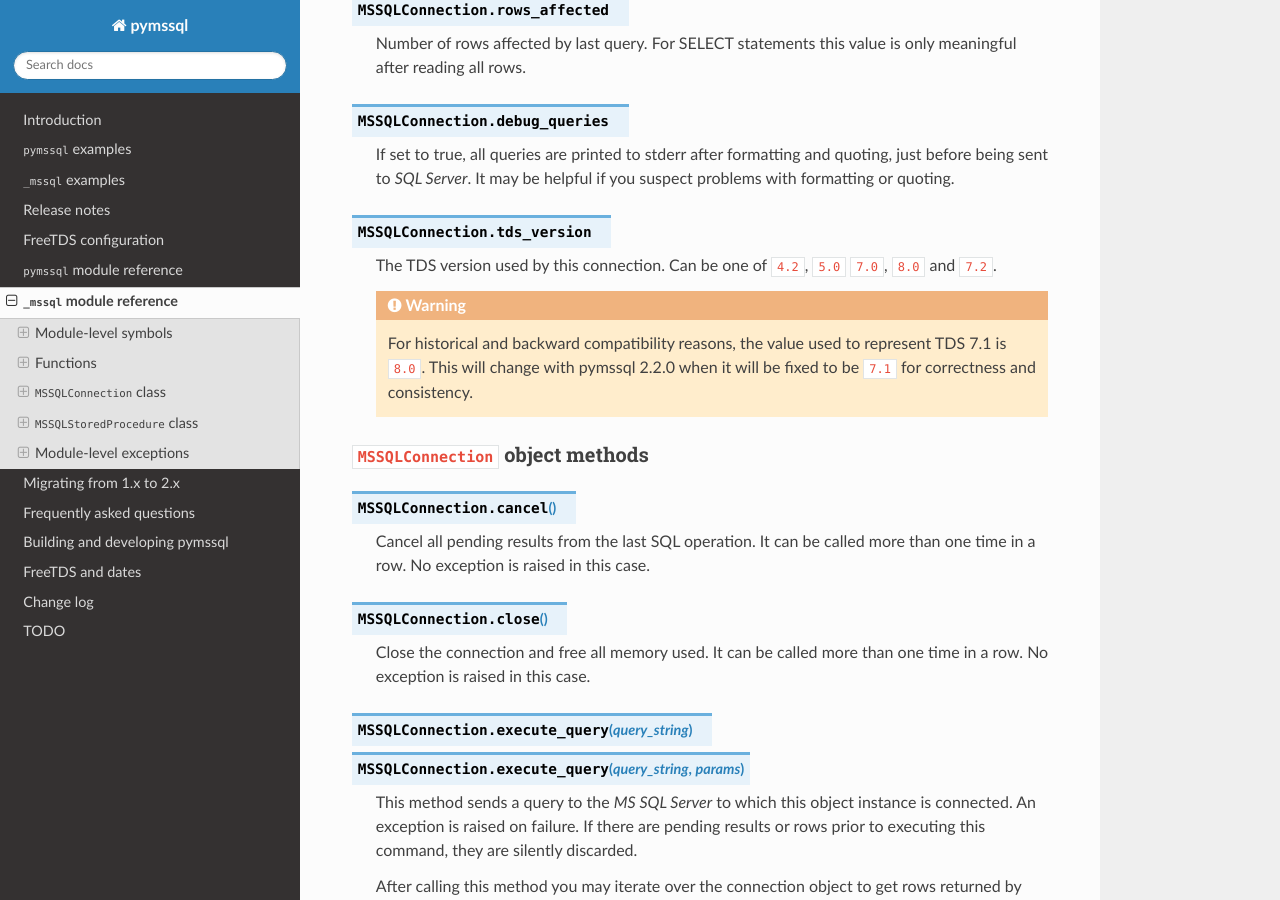
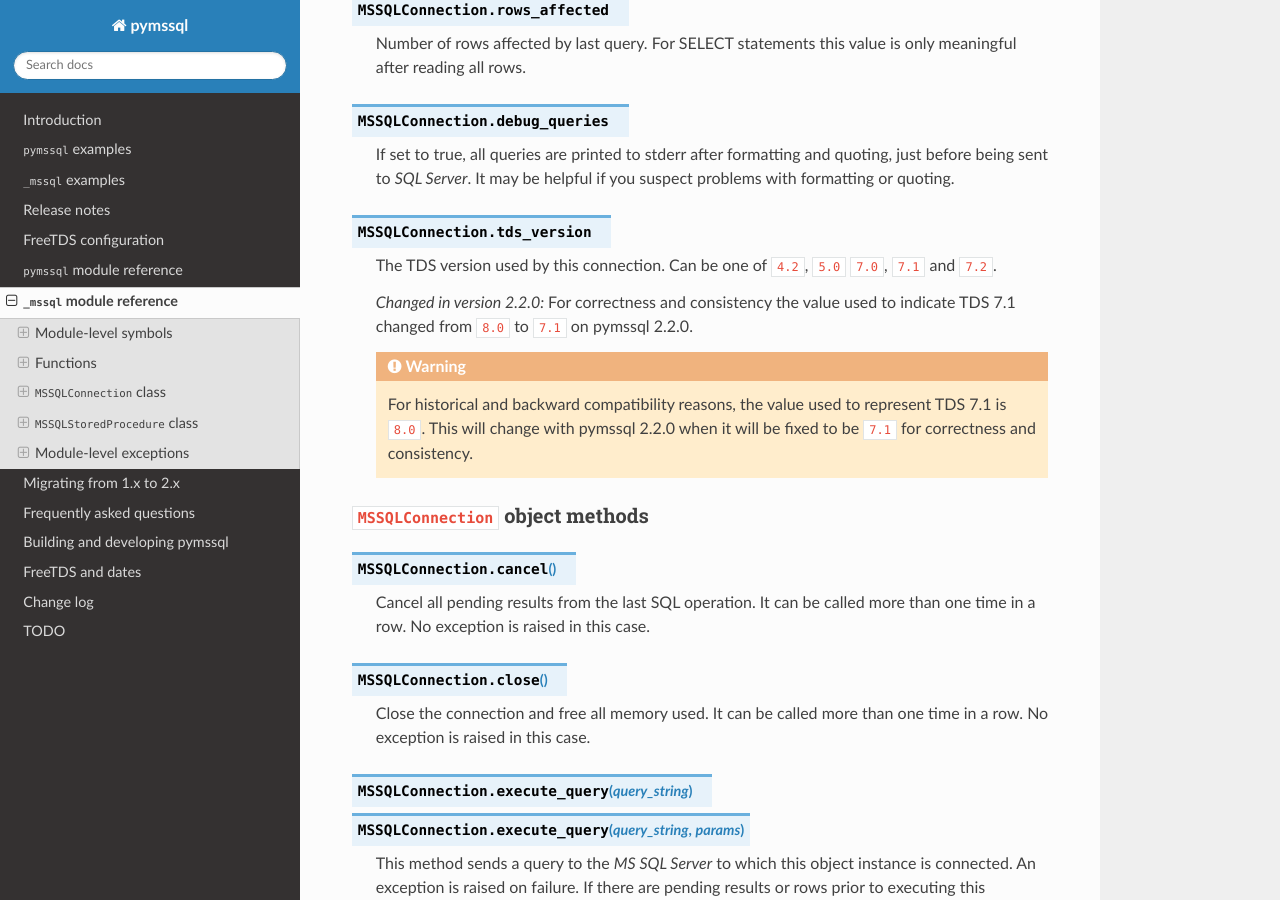
Before and after one commit to pymssql/pymssql, a Sphinx documentation site: the page built from docs/ref/_mssql.rst, in a window 1280 px wide and 900 px high, scrolled down 2534 px. Built offline with Sphinx 7.4.7 and the Read the Docs theme 2.0.0, drawn with Linux system fonts in a browser that asks for light colours.

Commit message:
Start reporting TDS version 7.1 as 7.1 instead of 8.0.

```diff
--- a/docs/ref/_mssql.rst
+++ b/docs/ref/_mssql.rst
@@ -137,7 +137,11 @@ Functions
 .. attribute:: MSSQLConnection.tds_version
 
    The TDS version used by this connection. Can be one of ``4.2``, ``5.0``
-   ``7.0``, ``8.0`` and ``7.2``.
+   ``7.0``, ``7.1`` and ``7.2``.
+
+   .. versionchanged:: 2.2.0
+       For correctness and consistency the value used to indicate TDS 7.1
+       changed from ``8.0`` to ``7.1`` on pymssql 2.2.0.
 
    .. warning::
       For historical and backward compatibility reasons, the value used to
```
Also changed, not shown: 2 other files.
